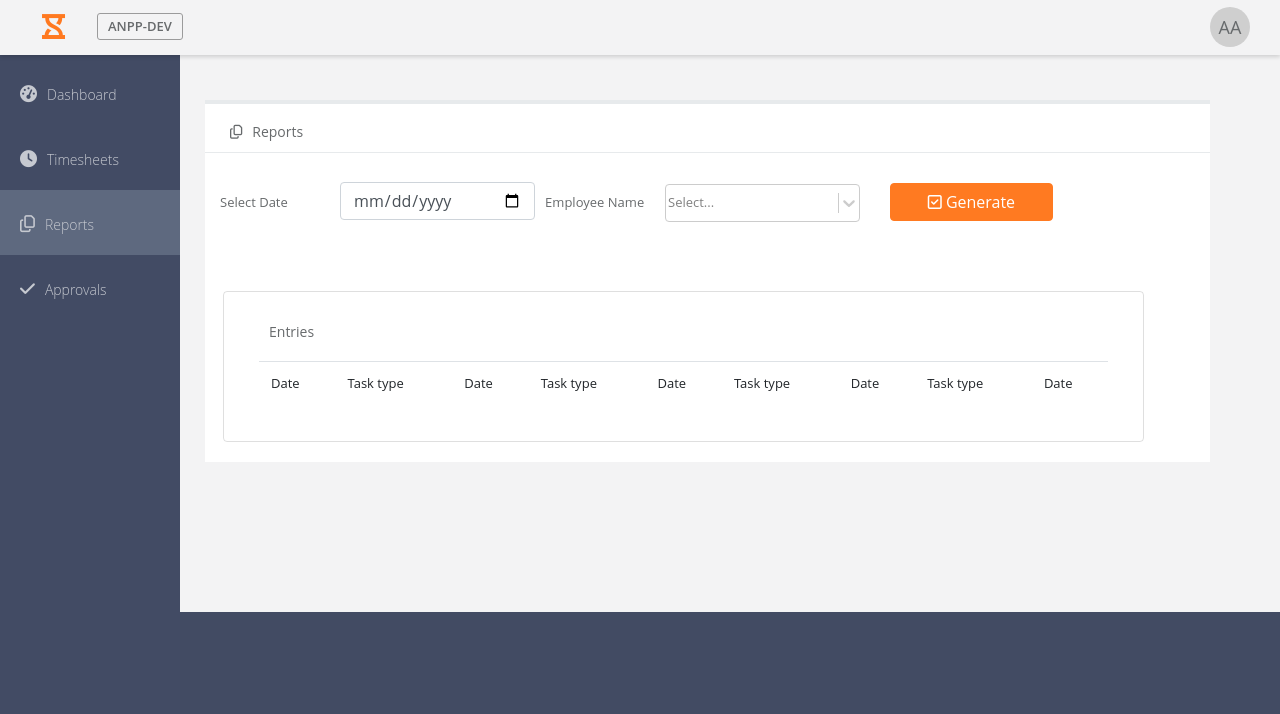
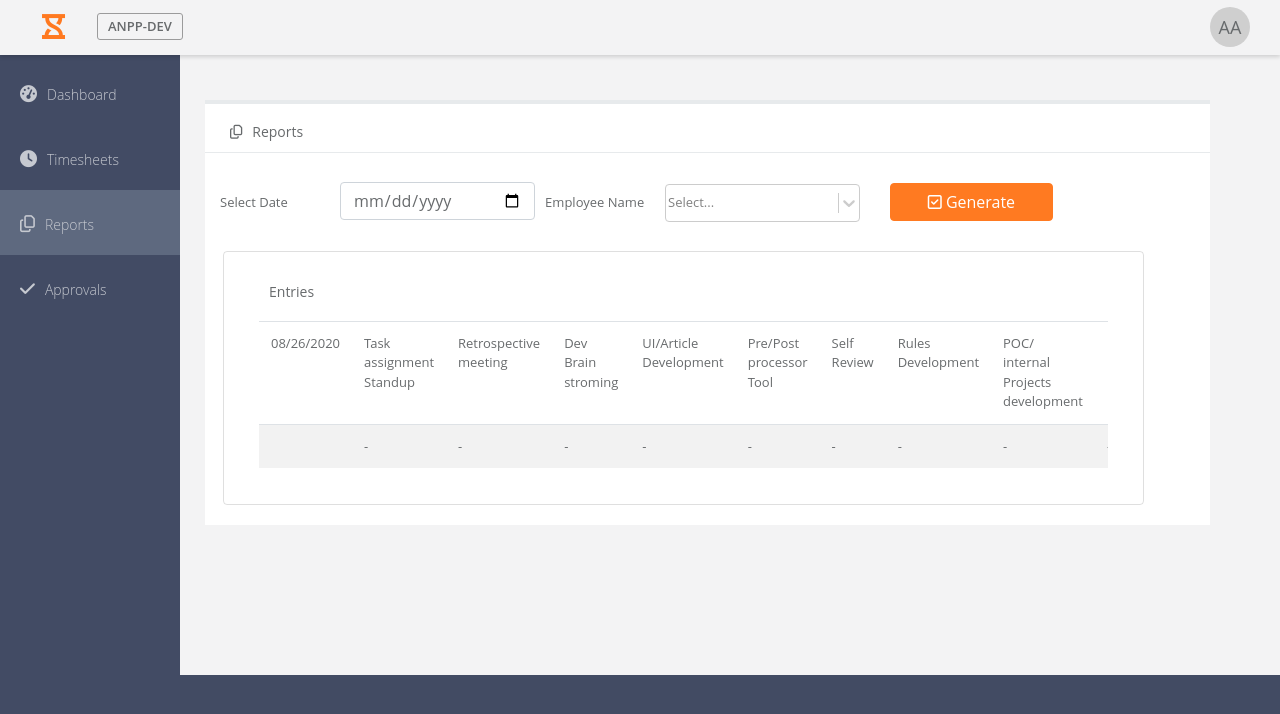
Before and after one commit to anaankit992/time-tracker, a React (Create React App) app: page / in a window 1280 px wide. Both pictures are taken after a click on the item "Reports". Shown: the top 714 px of the page. Built offline with nearby package versions, Linux system fonts and the light colour scheme.

Commit message:
Reports  section-changes

```diff
--- a/src/common/ReportsTable.js
+++ b/src/common/ReportsTable.js
@@ -2,31 +2,50 @@ import React from 'react';
 
 function ReportsTable() {
     return (
-        <div className="display_area col-md-11">
+        <div className="display_area_reports col-md-11">
             <div className="section-body">
                 <h5 className="head5 card-title">Entries</h5>
+                <div className="table_reports">
                 <table className="table table-striped">
                     <thead >
-                        <tr className="table-headings_reports">
-                            <td>Date</td>
-                            <td>Task type</td>
-                            <td>Date</td>
-                            <td>Task type</td>
-                            <td>Date</td>
-                            <td>Task type</td>
-                            <td>Date</td>
-                            <td>Task type</td>
-                            <td>Date</td>
+                        <tr className="table-headings">
+                            <td >08/26/2020</td>
+                            <td>Task assignment Standup</td>
+                            <td>Retrospective meeting</td>
+                            <td>Dev Brain stroming</td>
+                            <td>UI/Article Development</td>
+                            <td>Pre/Post processor Tool</td>
+                            <td>Self Review</td>
+                            <td>Rules Development</td>
+                            <td>POC/ internal Projects development</td>
+                            <td>Post processor Enhancement/Development</td>
+                            <td>Knowledge transfer</td>
+                            <td>Leave</td>
+                            <td>Leadership Web Series</td>
+                            <td>1:1s with Manager / Directs</td>
                         </tr>
                     </thead>
                     <tbody>
-
-
-
-
-
+                    <tr className="table-headings">
+                            <td ></td>
+                            <td>-</td>
+                            <td>-</td>
+                            <td>-</td>
+                            <td>-</td>
+                            <td>-</td>
+                            <td>-</td>
+                            <td>-</td>
+                            <td>-</td>
+                            <td>-</td>
+                            <td>-</td>
+                            <td>-</td>
+                            <td>-</td>
+                            <td>-</td>
+                        </tr>
                     </tbody>
                 </table>
+                </div>
+
             </div>
         </div>
     )
--- a/src/css/Reports.css
+++ b/src/css/Reports.css
@@ -5,6 +5,7 @@
   padding-left: 220px;
   padding-top: 80px;
   padding-bottom: 20px;
+  font-size: 13px;
 }
 .fa-files-o {
   margin-right: 10px;
@@ -18,12 +19,27 @@
   margin: 0 auto;
 }
 .display_area_reports {
-  margin: 50px 0 0 18px;
+  margin: 10px 0 0 18px;
   border: 1px solid rgba(0, 0, 0, 0.125);
   border-radius: 0.25rem;
-  scroll-behavior: smooth;
-  overflow-x: scroll;
 }
-.table-headings_reports td{
-  min-width: 50px;
+.table_reports{
+  overflow-x:auto;
 }
+.reports-wrapper .table{
+  table-layout: auto;
+  width: 100%
+}
+.reports-wrapper .form-control {
+  color: #686b6d;
+  font-weight: normal;
+}
+
+.reports-wrapper .table-headings {
+  color: #686b6d;
+  font-weight: 500;
+}
+
+.reports-wrapper tbody {
+  color: #686b6d;
+}
```
